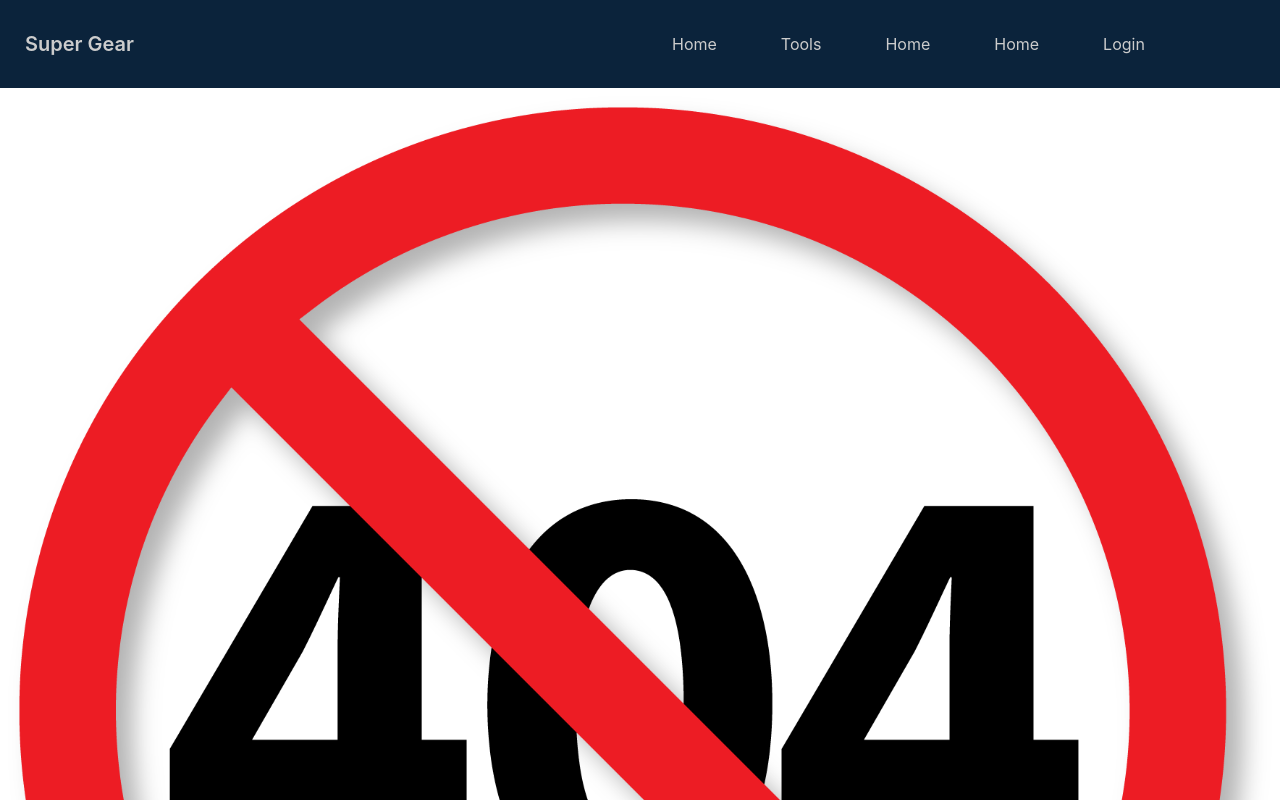
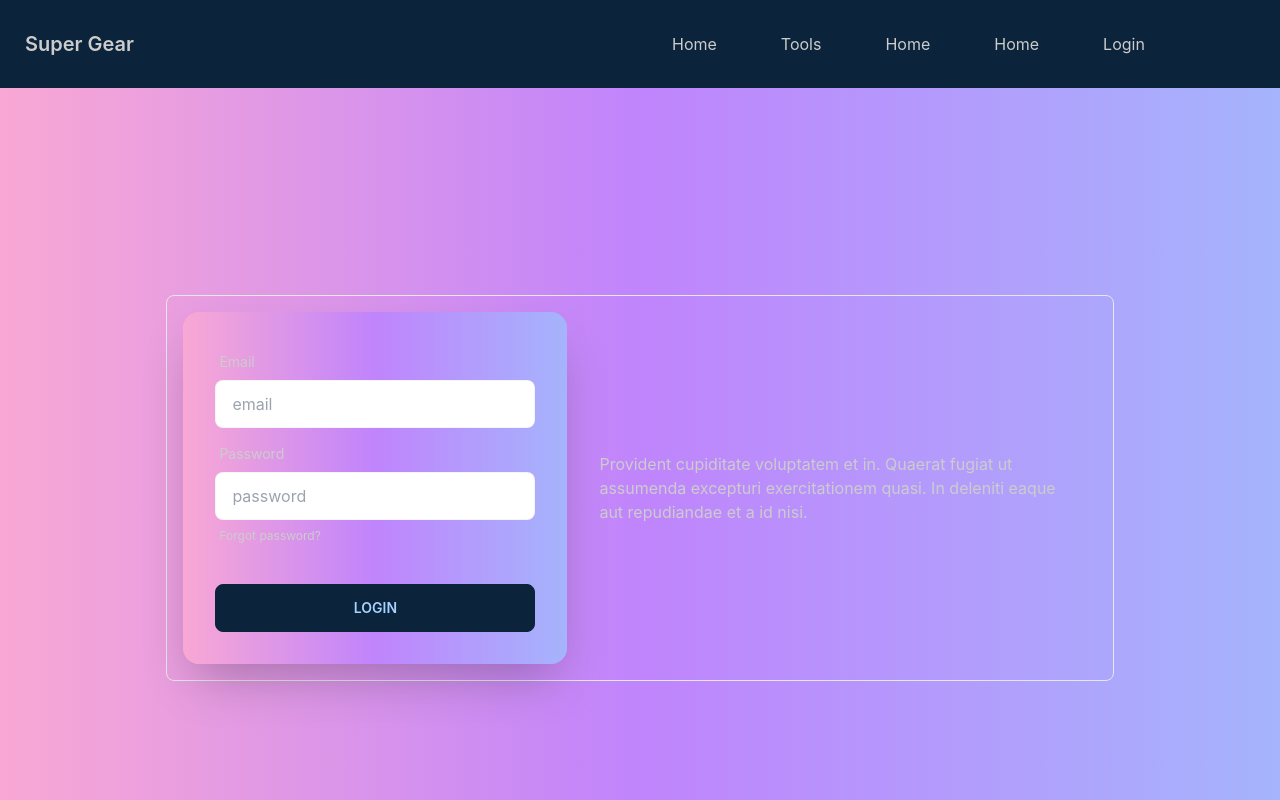
Before and after one commit to owakeelAhmmed/Assignment-12, a React (Create React App) app: page /purchase/1 in a window 1280 px wide. Shown: the top 800 px of the page. Built offline with nearby package versions, Linux system fonts and the light colour scheme; no server answers.

Commit message:
show of data on purchase

```diff
--- a/src/App.js
+++ b/src/App.js
@@ -5,6 +5,7 @@ import Login from './Pages/Login/Login';
 import SignUp from './Pages/Login/SignUp';
 import NotFound from './Pages/NotFound/NotFound';
 import Product from './Pages/Product/Product';
+import Purchase from './Pages/Product/Purchase';
 import RequireAuth from './Pages/RequireAuth/RequireAuth';
 import Navbar from './Pages/Shared/Navbar';
 
@@ -19,6 +20,7 @@ function App() {
               <Product/>
             </RequireAuth>
             } />
+            <Route path="/purchase/:id" element={<Purchase/>} />
             <Route path="/login" element={<Login/>} />
             <Route path="/signup" element={<SignUp/>} />
             <Route path="/*" element={<NotFound/>} />
--- a/src/Pages/Product/Product.js
+++ b/src/Pages/Product/Product.js
@@ -4,7 +4,7 @@ import ProductCard from './ProductCard';
 
 const Product = () => {
     const [products, setProducts] = useState([]);
-        console.log(products)
+    // const [services, setServices] = useState(null);
 
 
     useEffect(() => {
@@ -18,9 +18,6 @@ const Product = () => {
 
 
 
-
-
-
   return (
         <section className='bg-gradient-to-r from-pink-300  via-purple-400 to-indigo-300 px-12'>
           <div className=''>
@@ -31,6 +28,7 @@ const Product = () => {
                   products.map(product =>
                   <ProductCard
                     product={product}
+                    // setServices={setServices}
                     key={product._id}
 
                   />)
--- a/src/Pages/Product/ProductCard.js
+++ b/src/Pages/Product/ProductCard.js
@@ -1,7 +1,16 @@
 import React from 'react';
+import { useNavigate } from 'react-router-dom';
 
 const ProductCard = ({product}) => {
-  const {name, picture} = product;
+  const {_id, name, picture} = product;
+
+  const navigate = useNavigate();
+
+  const navigateToPurchase = _id =>{
+    navigate(`/purchase/${_id}`)
+
+  }
+
 
 
   return (
@@ -15,7 +24,7 @@ const ProductCard = ({product}) => {
                 <h2 class="card-title">{name}</h2>
                 <p>If a dog chews shoes whose shoes does he choose?</p>
                 <div class="card-actions">
-                  <button class="btn btn-primary">Buy Now</button>
+                  <button onClick={() => navigateToPurchase(_id)} class="btn btn-primary">Buy Now</button>
                 </div>
               </div>
             </div>
--- /dev/null
+++ b/src/Pages/Product/Purchase.js
@@ -0,0 +1,58 @@
+import React, { useEffect, useState } from 'react';
+import { useParams } from 'react-router-dom';
+
+const Purchase = () => {
+  const { id } = useParams({});
+  const [items, setItems] = useState({});
+    console.log(items)
+
+    useEffect(() => {
+
+        fetch(`http://localhost:5000/product/${id}`)
+        .then(response => response.json())
+        .then(data => setItems(data))
+    }, []);
+
+
+
+
+
+
+  return (
+    <div>
+      <div class="hero min-h-screen bg-gradient-to-r from-pink-300  via-purple-400 to-indigo-300  shadow-xl px-12">
+          <div class="hero-content border rounded-lg w-4/5 flex-col lg:flex-row-reverse">
+            <div class="text-center  p-4 lg:text-left">
+              <img className='' src={items.picture} alt="" />
+              <h1 class="text-2xl text-center text-white font-bold">{items.name}</h1>
+              <p class="py-6">Provident cupiditate voluptatem et in. Quaerat fugiat ut assumenda excepturi exercitationem quasi. In deleniti eaque aut repudiandae et a id nisi.</p>
+            </div>
+            <div class="card flex-shrink-0 w-full max-w-sm shadow-2xl bg-gradient-to-r from-pink-300  via-purple-400 to-indigo-300">
+              <div class="card-body">
+                <div class="form-control">
+                  <label class="label">
+                    <span class="label-text">Email</span>
+                  </label>
+                  <input type="text" placeholder="email" class="input input-bordered" />
+                </div>
+                <div class="form-control">
+                  <label class="label">
+                    <span class="label-text">Password</span>
+                  </label>
+                  <input type="text" placeholder="password" class="input input-bordered" />
+                  <label class="label">
+                    <a href="#" class="label-text-alt link link-hover">Forgot password?</a>
+                  </label>
+                </div>
+                <div class="form-control mt-6">
+                  <button class="btn btn-primary">Login</button>
+                </div>
+              </div>
+            </div>
+          </div>
+        </div>
+    </div>
+  );
+};
+
+export default Purchase;
--- a/src/Pages/Product/purchaseModal.js
+++ /dev/null
@@ -1,21 +0,0 @@
-import React from 'react';
-
-const purchaseModal = () => {
-  return (
-    <div>
-      <label for="purchase-modal" class="btn modal-button">open modal</label>
-        <input type="checkbox" id="my-modal-6" class="modal-toggle" />
-          <div class="modal modal-bottom sm:modal-middle">
-            <div class="modal-box">
-              <h3 class="font-bold text-lg">Congratulations random Interner user!</h3>
-              <p class="py-4">You've been selected for a chance to get one year of subscription to use Wikipedia for free!</p>
-              <div class="modal-action">
-                <label for="purchase-modal" class="btn">Yay!</label>
-              </div>
-            </div>
-           </div>
-      </div>
-  );
-};
-
-export default purchaseModal;
```
